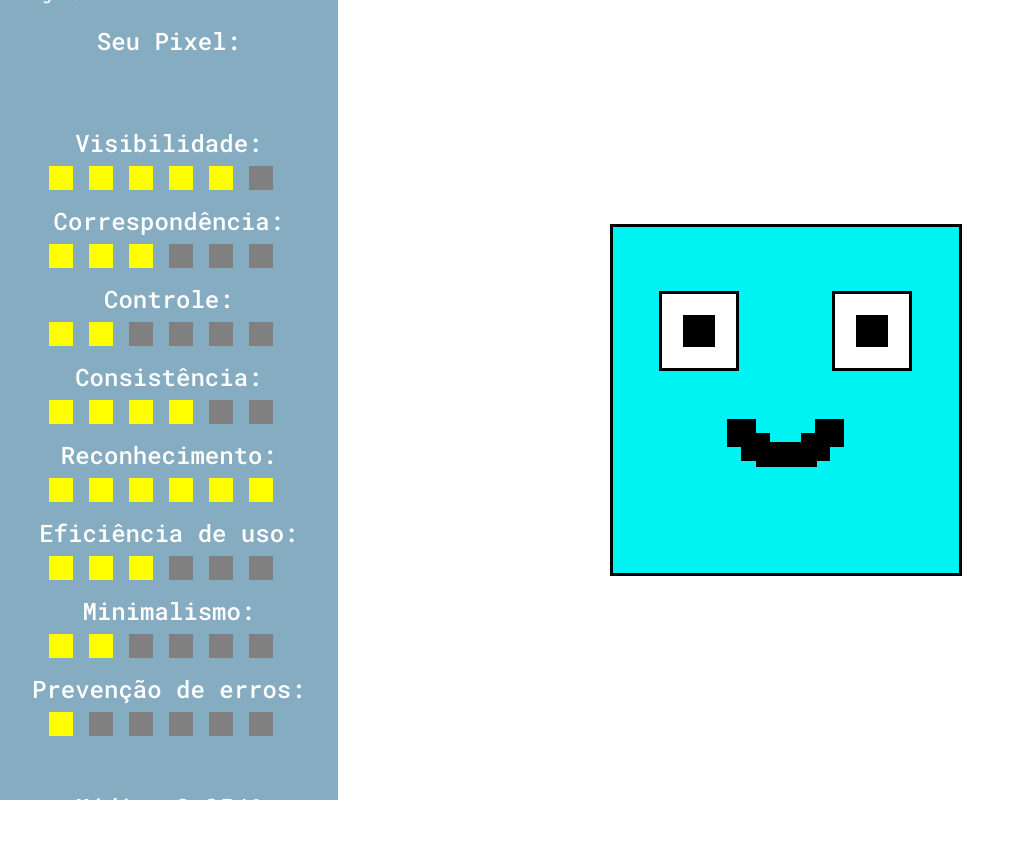
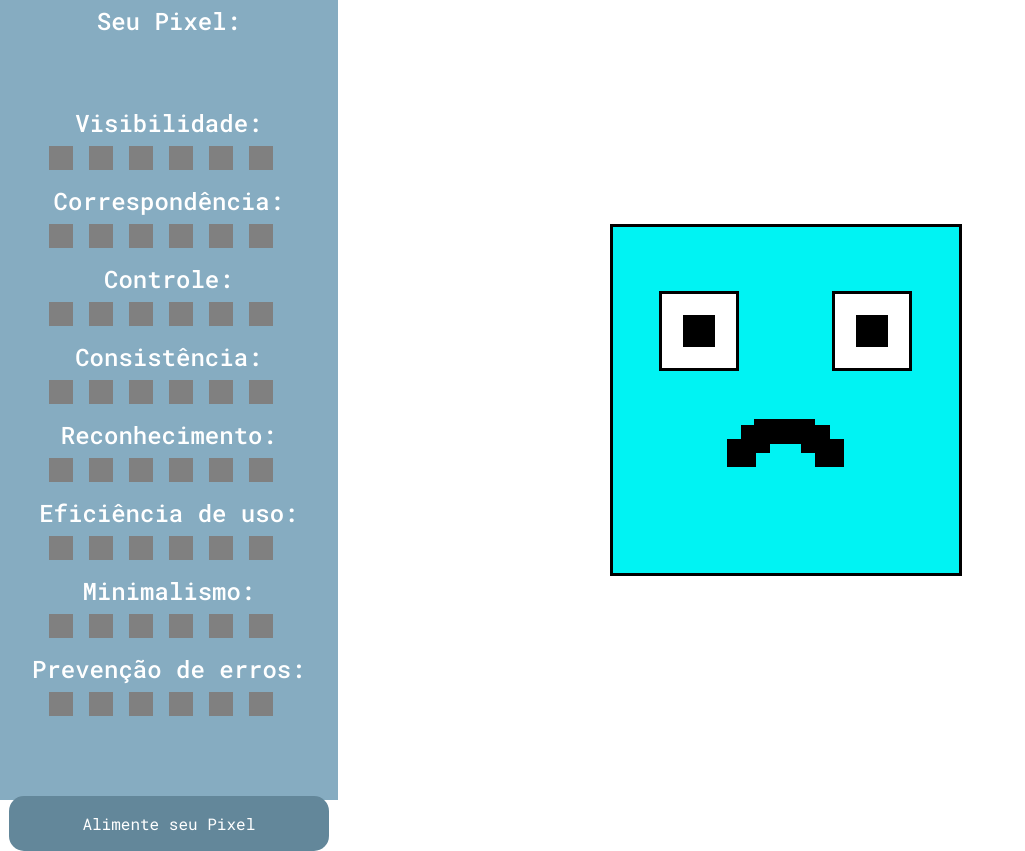
Before and after one commit to ericoBandeira/pixel, a Next.js app: page /pixellife in a window 1280 px wide. Shown: the whole page, without its empty margins (0-1025 px from the left). Before the commit the page ends 830 px from the top, so only its background shows below. Built offline with nearby package versions, Linux system fonts and the light colour scheme.

Commit message:
Adicionando alimentação do Pixel

```diff
--- a/context/contextapi.tsx
+++ b/context/contextapi.tsx
@@ -19,6 +19,14 @@ interface RoutesContextData {
     prevencao: number,
     firstAccess: boolean
     setFirstAccess: React.Dispatch<React.SetStateAction<boolean>>;
+    setVisibilidade: React.Dispatch<React.SetStateAction<number>>;
+    setCorrespondencia: React.Dispatch<React.SetStateAction<number>>;
+    setControle: React.Dispatch<React.SetStateAction<number>>;
+    setConsistencia: React.Dispatch<React.SetStateAction<number>>;
+    setReconhecimento: React.Dispatch<React.SetStateAction<number>>;
+    setEficiencia: React.Dispatch<React.SetStateAction<number>>;
+    setMinimalismo: React.Dispatch<React.SetStateAction<number>>;
+    setPrevencao: React.Dispatch<React.SetStateAction<number>>;
 }
 
 interface AppProviderProps {
@@ -35,14 +43,14 @@ export function AppProvider({ children }: AppProviderProps) {
   const [color, setColor] = useState('')
   const [firstAccess, setFirstAccess] = useState(true)
 
-  const visibilidade = 5;
-  const correspondencia = 3;
-  const controle = 2;
-  const consistencia = 4;
-  const reconhecimento = 6;
-  const eficiencia = 3;
-  const minimalismo = 2;
-  const prevencao = 1;
+  const [visibilidade, setVisibilidade ]= useState(0);
+  const [correspondencia, setCorrespondencia ]= useState(0);
+  const [controle, setControle] = useState(0);
+  const [consistencia, setConsistencia] = useState(0);
+  const [reconhecimento, setReconhecimento] = useState(0);
+  const [eficiencia, setEficiencia] = useState(0);
+  const [minimalismo, setMinimalismo] = useState(0);
+  const [prevencao, setPrevencao] = useState(0);
 
   return (
     <AppContext.Provider
@@ -64,7 +72,15 @@ export function AppProvider({ children }: AppProviderProps) {
             minimalismo,
             prevencao,
             firstAccess,
-            setFirstAccess
+            setFirstAccess,
+            setVisibilidade,
+            setCorrespondencia,
+            setControle,
+            setConsistencia,
+            setReconhecimento,
+            setEficiencia,
+            setMinimalismo,
+            setPrevencao
         }}
     >
       {children}
--- a/pages/pixellife.tsx
+++ b/pages/pixellife.tsx
@@ -1,8 +1,9 @@
 import type { NextPage } from 'next'
 import Link from 'next/link'
-import { useContext } from 'react'
+import { useContext, useState } from 'react'
 import { AppContext } from '../context/contextapi'
 import styles from '../styles/PixelLife.module.css'
+import Modal from 'react-modal';
 
 const Home: NextPage = () => {
 
@@ -18,14 +19,25 @@ const Home: NextPage = () => {
     consistencia,
     eficiencia,
     minimalismo,
-    prevencao
+    prevencao,
+    setVisibilidade,
+    setCorrespondencia,
+    setControle,
+    setConsistencia,
+    setReconhecimento,
+    setEficiencia,
+    setMinimalismo,
+    setPrevencao
   } = useContext(AppContext)
 
   const media = (visibilidade + correspondencia + controle + reconhecimento + consistencia + eficiencia + minimalismo + prevencao)/8
 
+  const [modalIsOpen, setModalIsOpen] = useState(false)
+
   const maxLife = 6
 
   return (
+    <>
     <div className={styles.container}>
       <div className={styles.data}>
             <Link href="/">
@@ -125,9 +137,12 @@ const Home: NextPage = () => {
               })}
             </div>
 
-            <div className={styles.inputTitle2}>
-               Média: {media}/6
-            </div>
+            <button
+              className={styles.button}
+              onClick={() => { setModalIsOpen(true)}}
+            >
+                  Alimente seu Pixel
+            </button>
 
         </div>
       <div className={styles.pixel}>
@@ -140,7 +155,7 @@ const Home: NextPage = () => {
                         <div className={styles.pixelPupil} style={circle?{borderRadius:"50%"}:{borderRadius:"0"}}/>
                     </div>
                   </div>
-                  <div className={styles.mouth} style={media<3?{transform:"rotate(180deg)"}:{}}>
+                  <div className={styles.mouth} style={media<=3?{transform:"rotate(180deg)"}:{}}>
                     <svg width="117" height="48" viewBox="0 0 117 48" fill="none" xmlns="http://www.w3.org/2000/svg">
                     <rect x="15.5" y="15.5" width="26" height="25" fill="black" stroke="black" strokeWidth="3"/>
                     <rect x="75.5" y="15.5" width="26" height="25" fill="black" stroke="black" strokeWidth="3"/>
@@ -152,6 +167,71 @@ const Home: NextPage = () => {
             </div>
         </div>
     </div>
+     <Modal
+        isOpen={modalIsOpen}
+        className={styles.modal}
+      >
+      <span>
+        Dê sua nota para os aspectos gerais do projeto
+        </span>
+        <label className={styles.label}>
+          Visibilidade
+          <input type="number" value={visibilidade} min="0" max="6" onChange={(e)=>setVisibilidade(Number(e.target.value))} />
+        </label>
+
+        <label className={styles.label}>
+          Correspondência
+          <input type="number" value={ correspondencia } min="0" max="6" onChange={(e)=>setCorrespondencia(Number(e.target.value))}/>
+        </label>
+
+        <label className={styles.label}>
+          Controle
+          <input type="number" value={ controle } min="0" max="6" onChange={(e)=>setControle(Number(e.target.value))}/>
+        </label>
+
+        <label className={styles.label}>
+          Consistência
+          <input type="number" value={ consistencia } min="0" max="6" onChange={(e)=>setConsistencia(Number(e.target.value))}/>
+        </label>
+
+        <label className={styles.label}>
+          Reconhecimento
+          <input type="number" value={ reconhecimento } min="0" max="6" onChange={(e)=>setReconhecimento(Number(e.target.value))}/>
+        </label>
+
+        <label className={styles.label}>
+          Eficiência de uso
+          <input type="number" value={ eficiencia } min="0" max="6" onChange={(e)=>setEficiencia(Number(e.target.value))}/>
+        </label>
+
+        <label className={styles.label}>
+          Minimalismo
+          <input type="number" value={ minimalismo } min="0" max="6" onChange={(e)=>setMinimalismo(Number(e.target.value))}/>
+        </label>
+
+        <label className={styles.label}>
+          Prevenção de erros
+          <input type="number" value={ prevencao } min="0" max="6" onChange={(e)=>setPrevencao(Number(e.target.value))}/>
+        </label>
+      <div className={styles.buttonDiv}>
+        <button
+          className={styles.CancelButton}
+          onClick={() => { setModalIsOpen(false) }}
+          >
+              Cancelar
+          </button>
+          <Link href="/pixellife">
+            <button
+              className={styles.button}
+              onClick={() => {}}
+            >
+              Alimentar
+            </button>
+          </Link>
+      </div>
+      </Modal>
+
+    </>
   )
 }
 
--- a/styles/PixelBody.module.css
+++ b/styles/PixelBody.module.css
@@ -62,7 +62,6 @@
     transition: 0.4s;
 
 }
-
 
 .CancelButton:hover{
     opacity: 0.8;
@@ -162,7 +161,8 @@
 
 .popover{
     position: absolute;
-  }
+}
+
 .cover{
     position:relative;
     top: 0px;
--- a/styles/PixelLife.module.css
+++ b/styles/PixelLife.module.css
@@ -179,3 +179,91 @@
 
     color: #FFFFFF;
 }
+
+.button{
+    margin-top: 5rem;
+    cursor: pointer;
+    font-family: Roboto Mono;
+    font-style: normal;
+    font-weight: normal;
+    font-size: 1rem;
+    line-height: 53px;
+    color: #FFFFFF;
+
+    min-width: 20rem;
+    background: #63879A;
+    border-radius: 15px;
+    border: none;
+    transition: 0.4s;
+}
+
+
+.modal{
+    display: flex;
+    flex-direction: column;
+    background-color: white;
+    align-items: center;
+    border-radius: 15px;
+    border: 1px solid gray;
+    margin-top: 15vh;
+    margin-left: 20vw;
+    max-width: 50rem;
+}
+
+.modal > span{
+
+    font-family: Roboto Mono;
+    font-style: normal;
+    font-weight: 500;
+    font-size: 1.2rem;
+    line-height: 46px;
+
+    color: #000;
+
+    margin-top: 2rem;
+    text-align: center;
+}
+
+.buttonDiv{
+    display: flex;
+    flex-direction: row;
+    margin-bottom: 2rem;
+}
+
+.backButton{
+    cursor: pointer;
+    width: 90%;
+    justify-content: left;
+}
+
+.CancelButton{
+    margin-top: 5rem;
+    cursor: pointer;
+    font-family: Roboto Mono;
+    font-style: normal;
+    font-weight: normal;
+    font-size: 1rem;
+    line-height: 53px;
+    color: #FFFFFF;
+
+    min-width: 20rem;
+    background: #E52C2C;
+    border-radius: 15px;
+    border: none;
+    transition: 0.4s;
+}
+
+.label{
+    margin-top: 1rem;
+    align-items: center;
+    font-family: Roboto Mono;
+    font-style: normal;
+    font-weight: normal;
+}
+
+.label > input{
+    font-size: 1rem;
+    margin-left: 1rem;
+    height: 2rem;
+    width: 2.5rem;
+}
```
